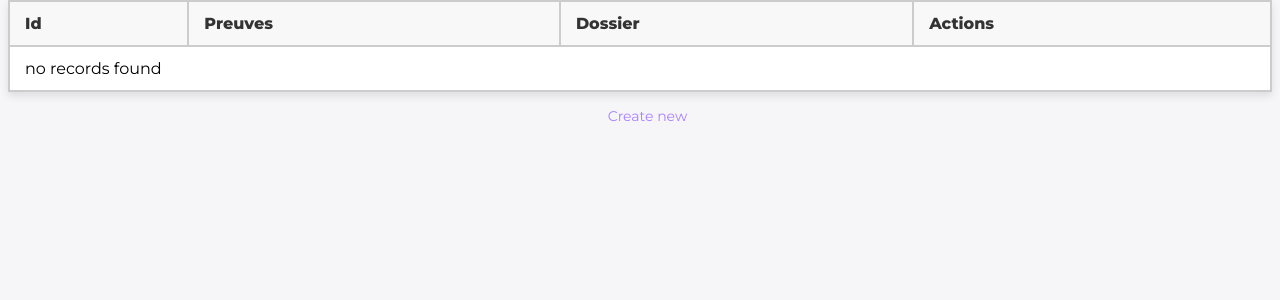
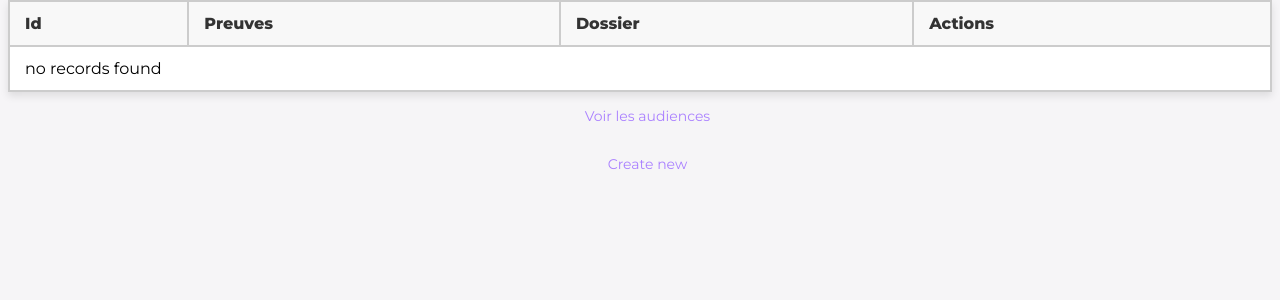
Before and after one commit to Merou1/Gestion_Judiciaire_Symfony, a Symfony app: template templates/preuves_dossier/index.html.twig in a window 1280 px wide. Shown: the part 120-420 px from the top of the page. Run offline with Twig, Linux system fonts and the light colour scheme; the template is opened without the code that fills it, so the values that code supplies are empty; some libraries are stand-ins or nearby versions.

Commit message:
système de gestion judiciaire 3.0

```diff
--- a/templates/preuves_dossier/index.html.twig
+++ b/templates/preuves_dossier/index.html.twig
@@ -35,7 +35,6 @@
                 <td >
                     <a class="back" href="{{ path('app_preuves_dossier_show', {'id': preuvesDossier.id}) }}">show</a>
                     <a class="back" href="{{ path('app_preuves_dossier_edit', {'id': preuvesDossier.id}) }}">edit</a>
-                    <a class="back" href="{{ path('app_audiance_index2') }}" class="btn btn-primary">Voir l'audience</a>
 
                 </td>
             </tr>
@@ -46,6 +45,8 @@
         {% endfor %}
         </tbody>
     </table>
+            <a class="back" href="{{ path('app_audiance_index2') }}" class="btn btn-primary">Voir les audiences</a>
+
 
     <a class="back" href="{{ path('app_preuves_dossier_new') }}">Create new</a>
 {% endblock %}
```
Also changed, not shown: 9 other files.
